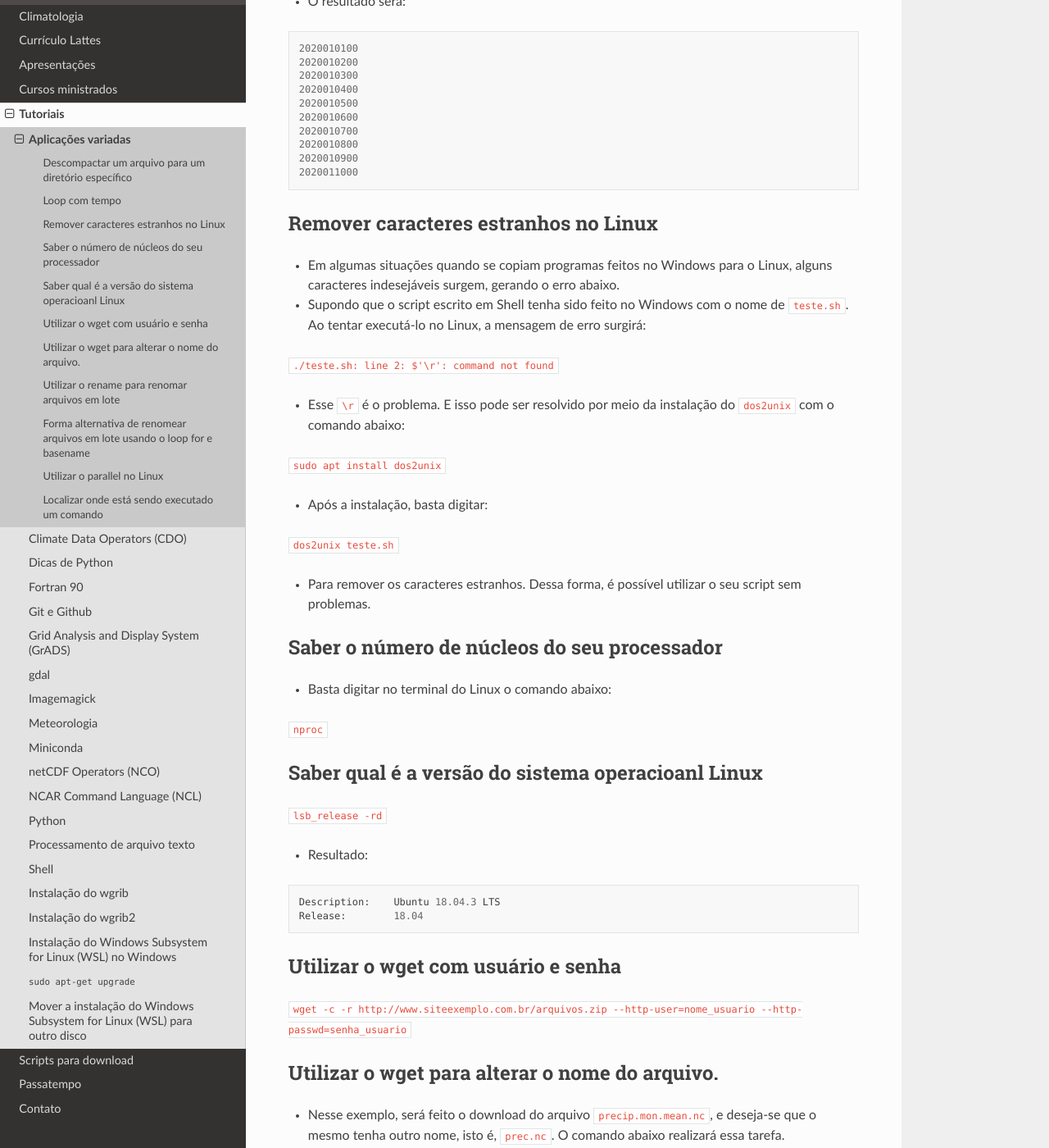
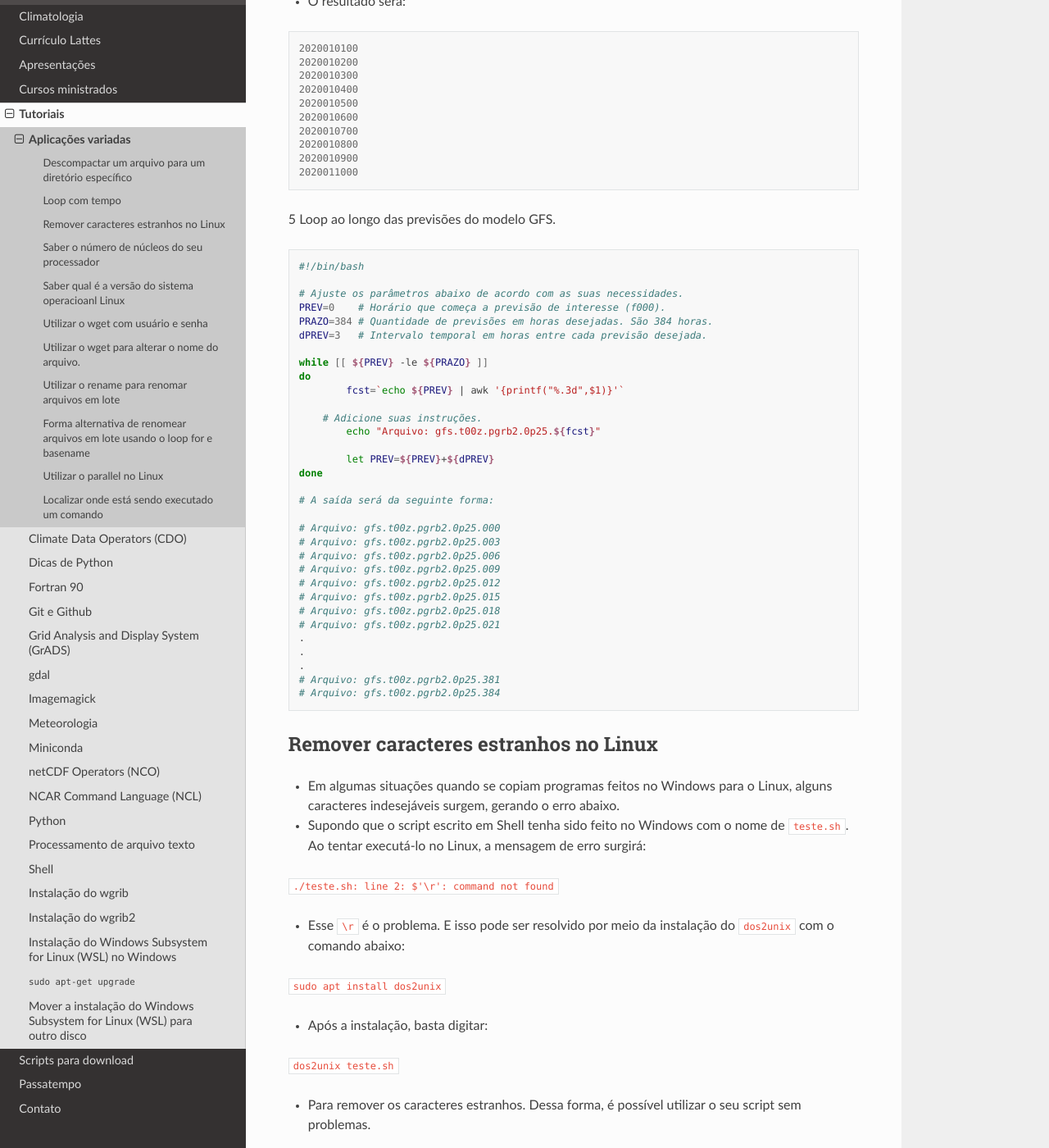
Before and after one commit to jgmsantos/homepage, a Sphinx documentation site: the page built from docs/pages/tutoriais/variados.md, in a window 1280 px wide and 1400 px high, scrolled down 2428 px. Shown: the whole window at 82% size. Built offline with Sphinx 7.4.7 and the Read the Docs theme 2.0.0, drawn with Linux system fonts in a browser that asks for light colours; pages that are not in the unit, such as notebooks, are missing from menus.

Commit message:
Loop modelo GFS

````diff
--- a/docs/index.rst
+++ b/docs/index.rst
@@ -42,7 +42,7 @@ Pois é, apresentei um breve resumo sobre a história de como cheguei até aqui
 
 Divirta-se!
 
-Última atualização: 11/10/2023.
+Última atualização: 01/11/2023.
 
 .. toctree::
    :hidden:
--- a/docs/pages/tutoriais/variados.md
+++ b/docs/pages/tutoriais/variados.md
@@ -142,6 +142,42 @@ done
 2020010800
 2020010900
 2020011000
+```
+5 Loop ao longo das previsões do modelo GFS.
+
+```bash
+#!/bin/bash
+
+# Ajuste os parâmetros abaixo de acordo com as suas necessidades.
+PREV=0    # Horário que começa a previsão de interesse (f000).
+PRAZO=384 # Quantidade de previsões em horas desejadas. São 384 horas.
+dPREV=3   # Intervalo temporal em horas entre cada previsão desejada.
+
+while [[ ${PREV} -le ${PRAZO} ]]
+do
+	fcst=`echo ${PREV} | awk '{printf("%.3d",$1)}'`
+
+    # Adicione suas instruções.
+	echo "Arquivo: gfs.t00z.pgrb2.0p25.${fcst}"
+
+	let PREV=${PREV}+${dPREV}
+done
+
+# A saída será da seguinte forma:
+
+# Arquivo: gfs.t00z.pgrb2.0p25.000
+# Arquivo: gfs.t00z.pgrb2.0p25.003
+# Arquivo: gfs.t00z.pgrb2.0p25.006
+# Arquivo: gfs.t00z.pgrb2.0p25.009
+# Arquivo: gfs.t00z.pgrb2.0p25.012
+# Arquivo: gfs.t00z.pgrb2.0p25.015
+# Arquivo: gfs.t00z.pgrb2.0p25.018
+# Arquivo: gfs.t00z.pgrb2.0p25.021
+.
+.
+.
+# Arquivo: gfs.t00z.pgrb2.0p25.381
+# Arquivo: gfs.t00z.pgrb2.0p25.384
 ```
 
 ### Remover caracteres estranhos no Linux
````
